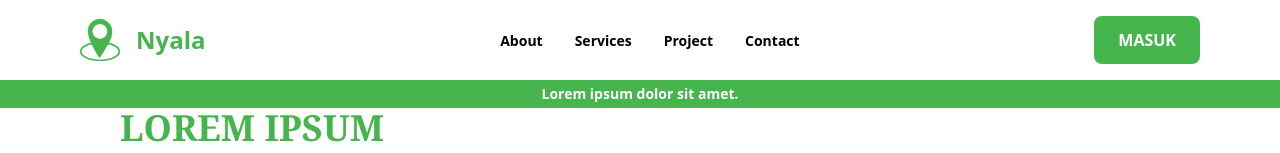
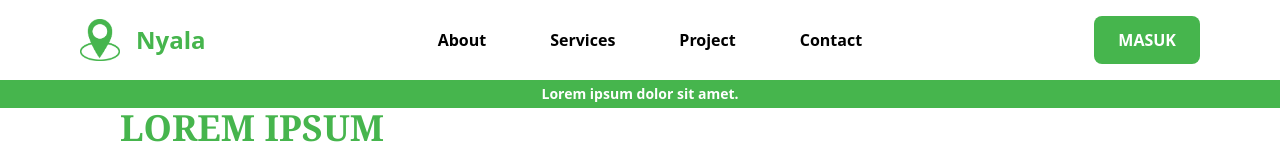
Before and after one commit to sumbangngalor/nyala, a React (Vite) app: page / in a window 1280 px wide. Shown: the top 153 px of the page. Built offline with nearby package versions, Linux system fonts and the light colour scheme.

Commit message:
first commit

```diff
--- a/src/components/layouts/NavLayout.jsx
+++ b/src/components/layouts/NavLayout.jsx
@@ -11,7 +11,7 @@ const NavLayout = () => {
         <Navbar.Logo img={logo} text="Nyala" />
         <Navbar.NavData>
           {navbarData.map(({ id, title, link }) => (
-            <a key={id} href={link} className="mx-4 text-sm font-semibold">
+            <a key={id} href={link} className="mx-5 inline-block text-sm xl:text-base py-1 px-2 xl:px-3 hover:text-white  hover:bg-primary transition-all duration-300 hover:!scale-110 hover:!shadow-xl rounded-lg font-bold">
               {title}
             </a>
           ))}
```
